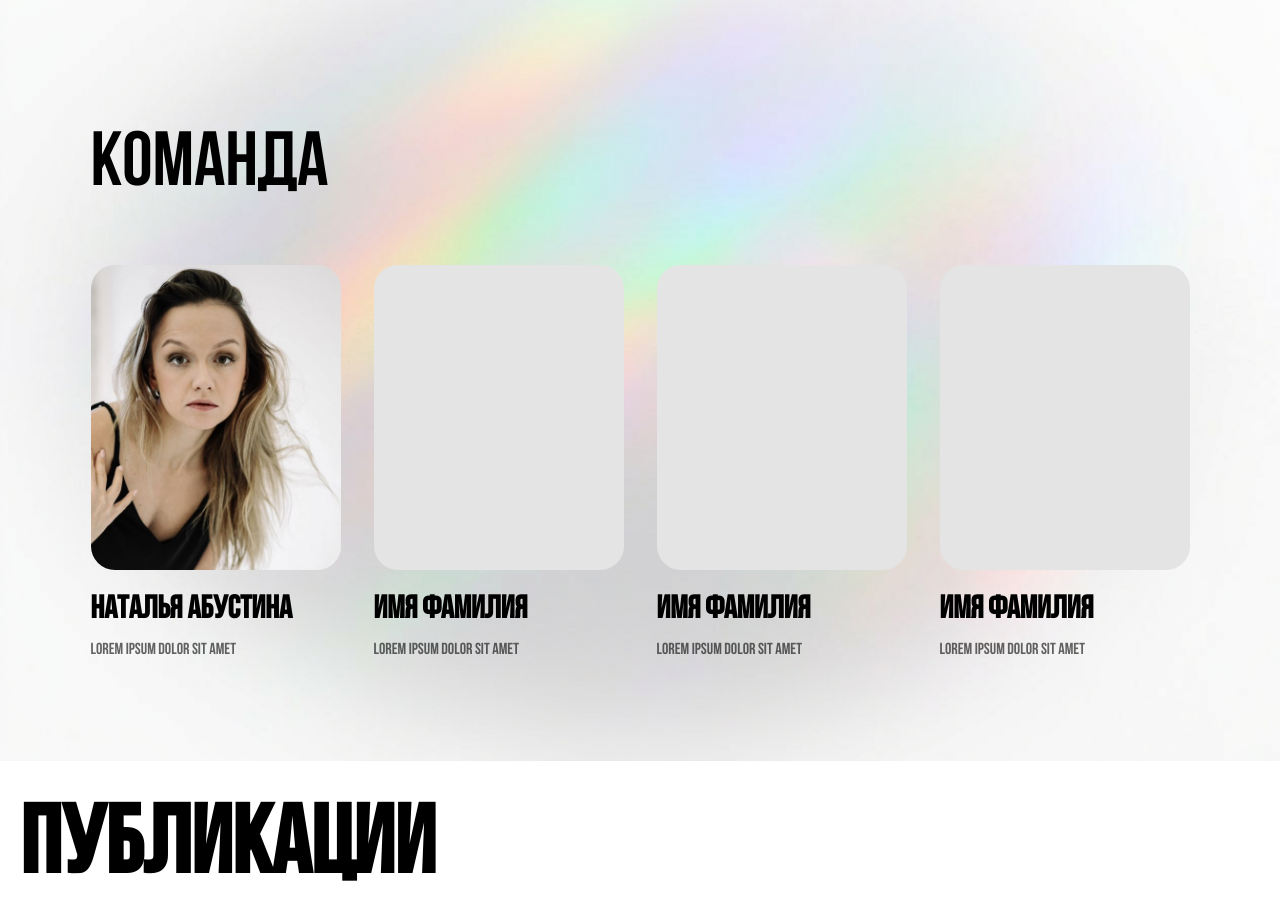
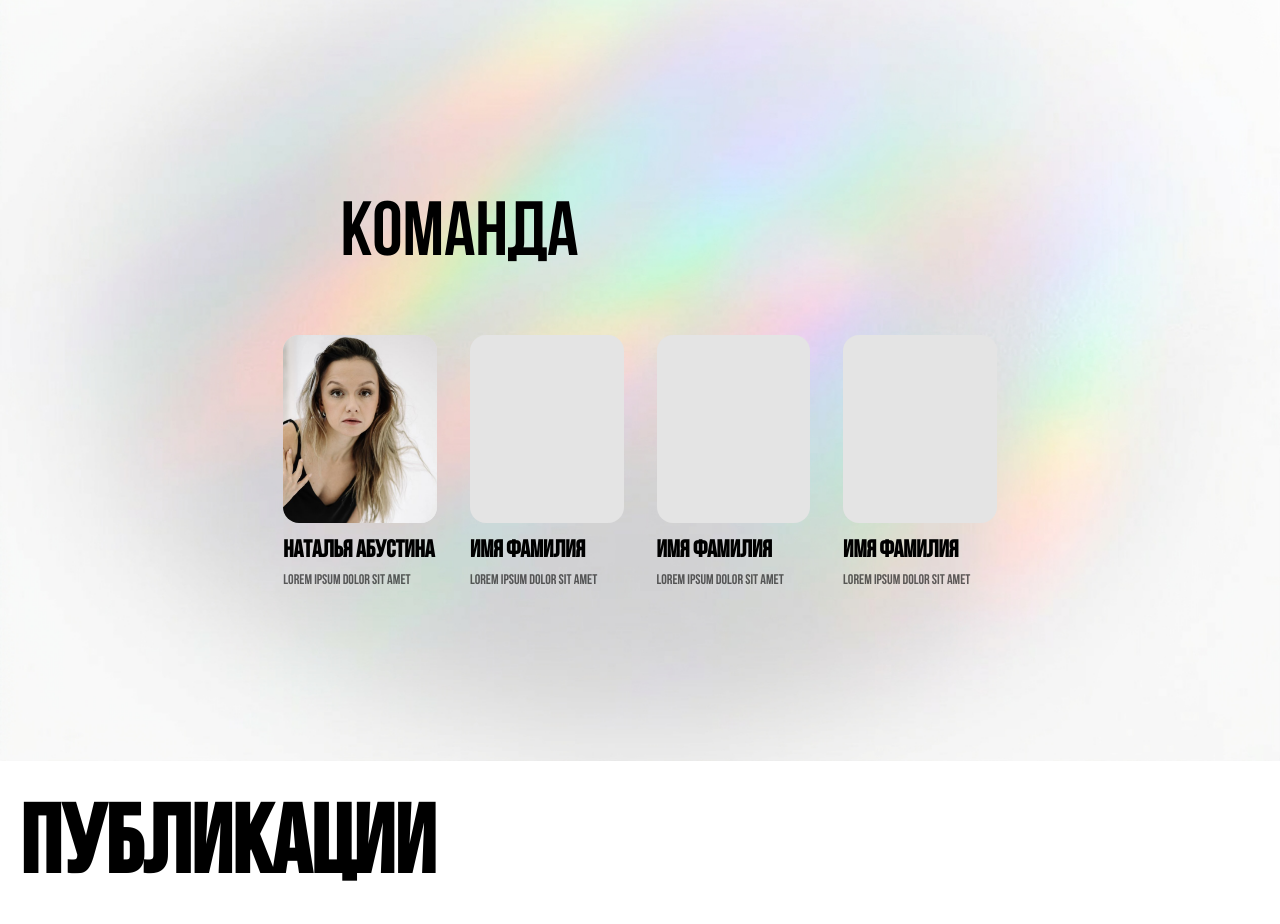
Before and after one commit to Dankewu0/lesopilka, a website: page index.html in a window 1280 px wide. Shown: the part 3160-4084 px from the top of the page. Drawn offline with nearby package versions, Linux system fonts and the light colour scheme; files that its build step writes are made by us from their sources; a web font is replaced by a local one.

Commit message:
chore:initial commit

```diff
--- a/scss/team.scss
+++ b/scss/team.scss
@@ -27,7 +27,7 @@
     text-transform: uppercase;
     margin-bottom: clamp(40px, 5vw, 60px);
     width: 100%;
-    max-width: calc((250px * 4) + (clamp(20px, 3vw, 33px) * 3));
+    max-width: calc((125px * 4) + (clamp(20px, 3vw, 33px) * 3));
     align-self: center;
     text-align: left;
   }
@@ -49,29 +49,30 @@
     }
 
     .team-card {
-      flex: 0 0 250px;
+      flex: 0 0 clamp(125px, 12vw, 250px);
+      max-width: clamp(125px, 12vw, 250px);
       scroll-snap-align: center;
       display: flex;
       flex-direction: column;
-      gap: 12px;
+      gap: 8px;
 
       img,
       .placeholder {
         width: 100%;
         aspect-ratio: 296.25 / 362;
-        border-radius: 24px;
+        border-radius: 16px;
         object-fit: cover;
         background: #e4e4e4;
       }
 
       h3 {
-        font-size: clamp(20px, 4vw, 32px);
-        margin: 12px 0 4px;
+        font-size: clamp(14px, 2vw, 24px);
+        margin: 8px 0 2px;
         text-transform: uppercase;
       }
 
       p {
-        font-size: clamp(14px, 3vw, 16px);
+        font-size: clamp(10px, 2vw, 14px);
         margin: 0;
         color: rgba(0, 0, 0, 0.6);
         text-transform: uppercase;
@@ -79,7 +80,6 @@
     }
   }
 
-  /* 🔥 FIX ДЛЯ МОБИЛКИ */
   @media (max-width: 768px) {
     .cards {
       justify-content: flex-start;
```
